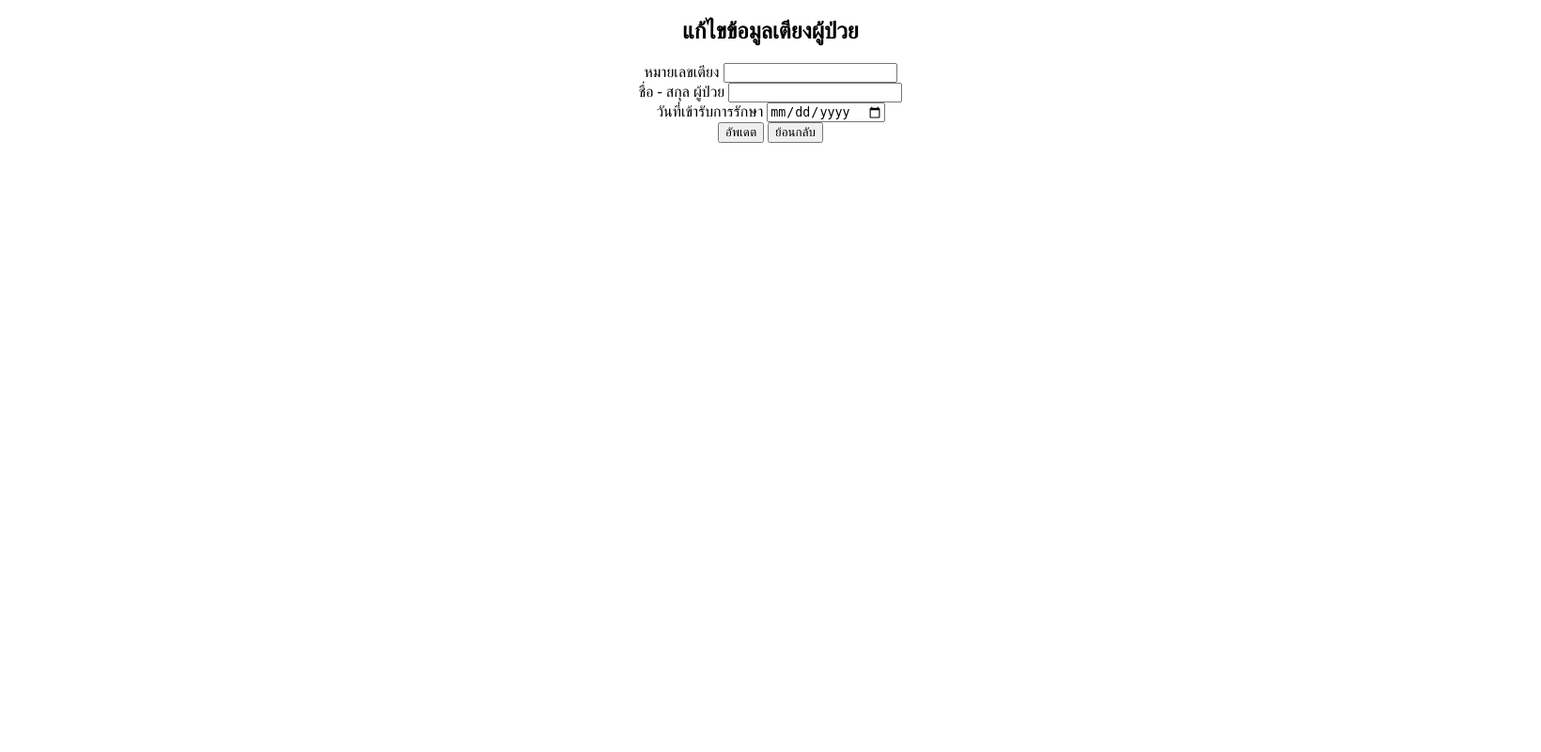
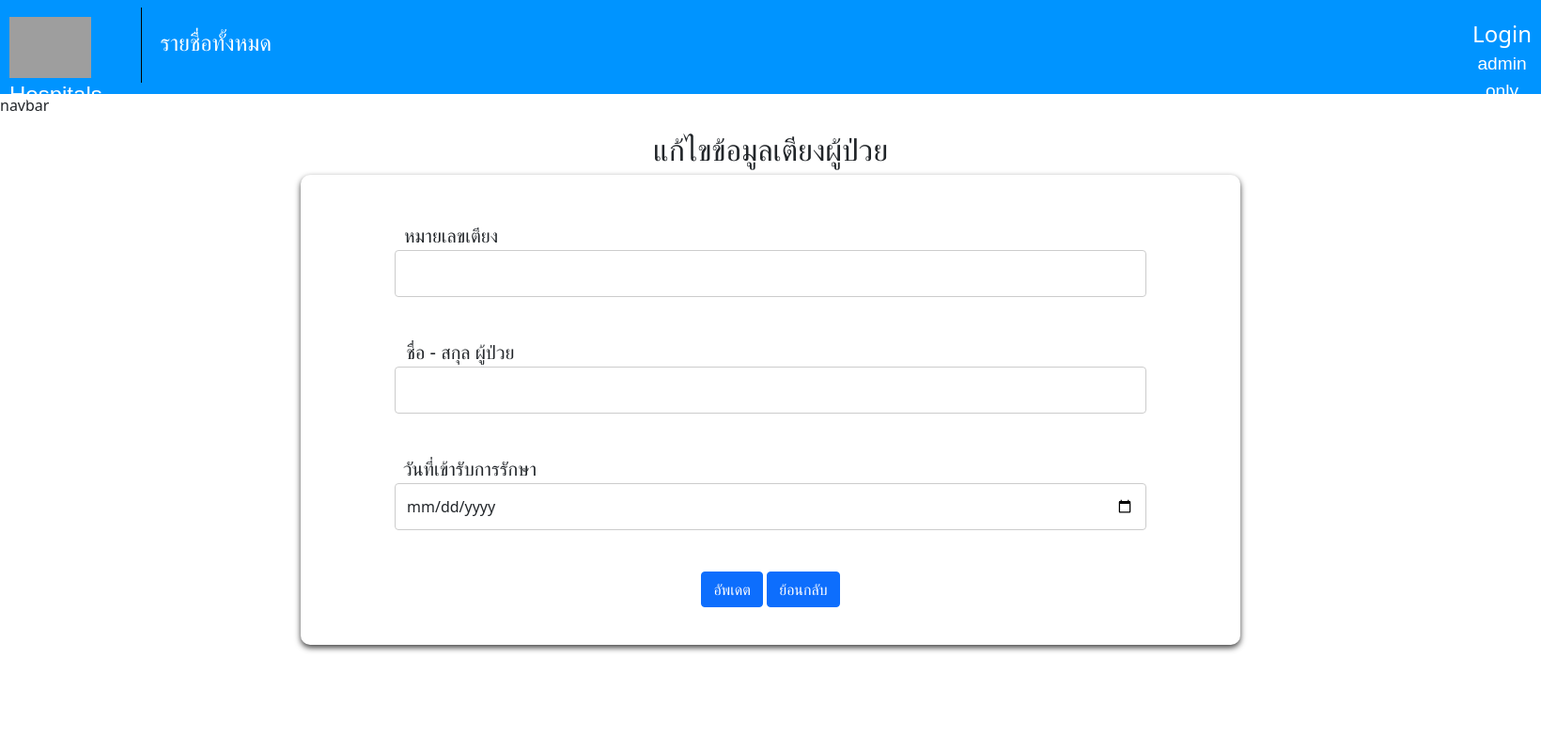
Before and after one commit to justPlai/hospitals-bed-services, a PHP site: page /admin/detailbed/updateDetailbed.php in a window 1640 px wide. Shown: the whole page at 94% size. Run offline with PHP 8.4, Linux system fonts and the light colour scheme; some libraries are stand-ins or nearby versions; grey boxes are pictures that could not be loaded.

Commit message:
updatefrom

```diff
--- a/views/admin/detailbed/index_Detailbed.php
+++ b/views/admin/detailbed/index_Detailbed.php
@@ -15,7 +15,6 @@
 <?php
         require_once("../../navbar.php")
 ?>
-
 <body>
     <div class="container mt-5">
 
--- a/views/admin/detailbed/updateDetailbed.php
+++ b/views/admin/detailbed/updateDetailbed.php
@@ -1,31 +1,97 @@
 <!DOCTYPE html>
 <html lang="en">
 <head>
+
     <meta charset="UTF-8">
     <meta http-equiv="X-UA-Compatible" content="IE=edge">
-    <meta name="viewport" content="width=device-width, initial-scale=1.0">
-    <title>Hospital Bed Services</title>
+
+
+    <meta name="viewport" content="width=device-width, initial-scale=1">
+    <link href="https://cdn.jsdelivr.net/npm/bootstrap@5.1.3/dist/css/bootstrap.min.css" rel="stylesheet">
+    <script src="https://cdn.jsdelivr.net/npm/bootstrap@5.1.3/dist/js/bootstrap.bundle.min.js"></script>
+    <link rel="stylesheet" href="https://cdn.jsdelivr.net/npm/bootstrap-icons@1.8.1/font/bootstrap-icons.css">
+    <link rel="stylesheet" href="https://maxcdn.bootstrapcdn.com/font-awesome/4.4.0/css/font-awesome.min.css">
 </head>
+<?php
+        require_once("../../navbar.php")
+?>
+<style>
+@import url('https://fonts.googleapis.com/css2?family=K2D:wght@500&display=swap');
+html,
+body {
+	height: 100%;
+}
+
+body {
+	margin: 0;
+	background: "white";
+    background-repeat: no-repeat;
+    background-attachment: fixed;
+}
+.block-1 {
+	width: 1000px;
+	height: 500px;
+	background: #FFFFFF;
+    box-shadow: 0 3px 6px rgba(0,0,0,0.75);
+    border-radius: 10px;
+}
+input[type=text], select, textarea {
+  width: 800px;
+  height : 50px;
+  border: 1px solid #ccc;
+  border-radius: 4px;
+  resize: vertical;
+}
+input[type=date] {
+  width: 800px;
+  padding: 12px;
+  border: 1px solid #ccc;
+  border-radius: 4px;
+  resize: vertical;
+}
+</style>
 <body>
-    <div>
-    <form method="get" action="">
-        <center><h2>แก้ไขข้อมูลเตียงผู้ป่วย</h2>
-        <label>หมายเลขเตียง</label>
-        <input type="text" name="hospitalName" value=""/><br>
+    <center>
+        <div>
+        <h2>แก้ไขข้อมูลเตียงผู้ป่วย</h2>
+        <div  class="block-1">
+            <form method="get" action="">
 
-        <label>ชื่อ - สกุล ผู้ป่วย</label>
-        <input type="text" name="hospitalLocation" value=""/><br>
+                <div style="position: relative;top:50px">
+                    <div class="row">
+                        <div class="col">
+                            <label style="position: relative;right:340px;font-size: 20px">หมายเลขเตียง</label>
+                            <input type="text" class="form-control " name="hospitalName" value=""/><br>
+                        <div>
+                    <div>
 
-        <label>วันที่เข้ารับการรักษา</label>
-        <input type="date" name="hospitalPhonenumber" value=""/><br>
+                    <div class="row" style="position: relative;top: 20px;">
+                        <div class="col">
+                            <label style="position: relative;right:330px;font-size: 20px;">ชื่อ - สกุล ผู้ป่วย</label>
+                            <input type="text" class="form-control" name="hospitalLocation" value=""/><br>
+                        <div>
+                    <div>
+                    <div class="row" style="position: relative;top: 20px;">
+                        <div class="col">
+                            <label style="position: relative;right:320px;font-size: 20px;">วันที่เข้ารับการรักษา</label>
+                            <input type="date" class="form-control" name="hospitalPhonenumber" value=""/><br>
+                        <div>
+                    <div>
 
-        <input type="hidden"name="controller"value=""/>
-        <input type="hidden" name="oldid" value=""/> <!--ใส่ id-->
-        <button type= "submit"name="action"value="">อัพเดต</button>
-        <button type= "submit"name="action"value="">ย้อนกลับ</button>
 
-        </center>
-    </form>
+                    <input type="hidden"name="controller"value=""/>
+                    <input type="hidden" name="oldid" value=""/> <!--ใส่ id-->
+                    <div class="row" style="position: relative;top: 20px;">
+                        <div class="col">
+                            <button class="btn btn-primary" type= "submit"name="action"value="">อัพเดต</button>
+                            <button class="btn btn-primary" type= "submit"name="action"value="">ย้อนกลับ</button>
+                        <div>
+                    <div>
+
+                <div>
+            </form>
+        </div>
     </div>
+    </center>
 </body>
 </html>
```
